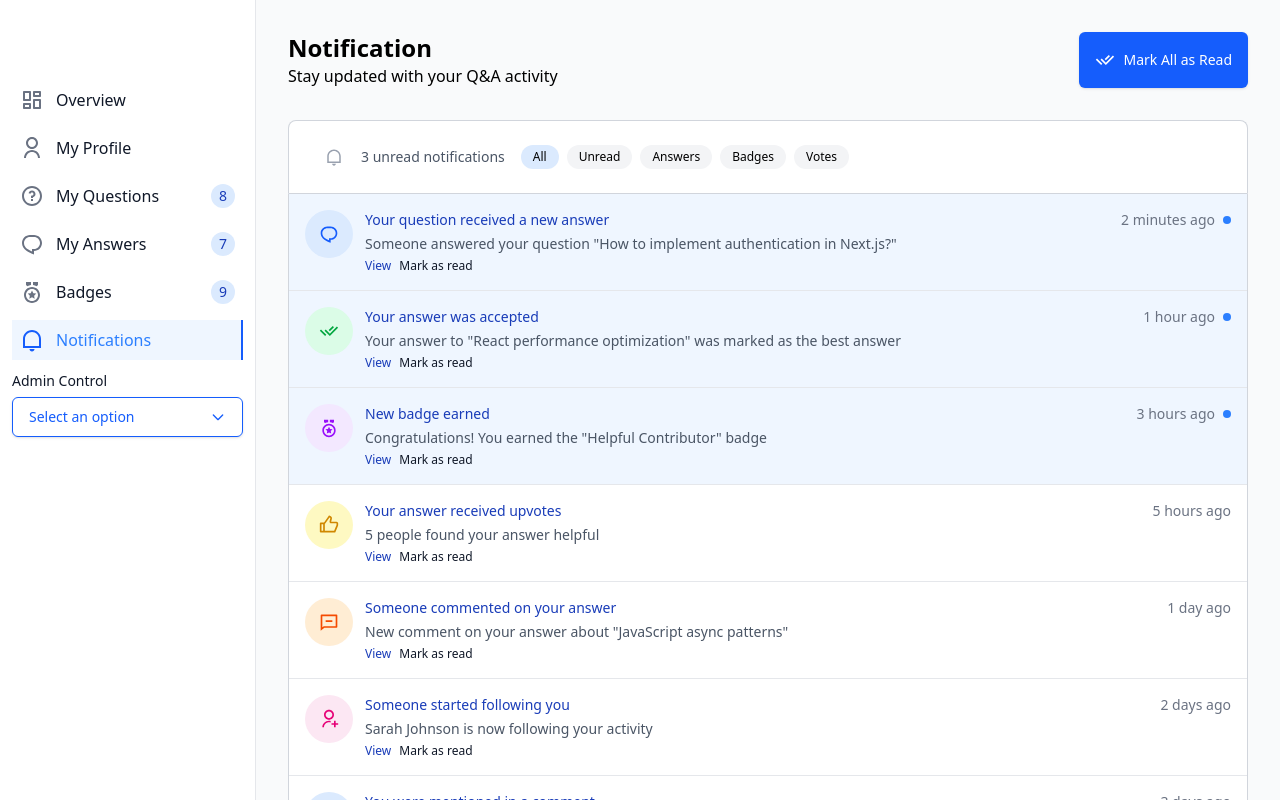
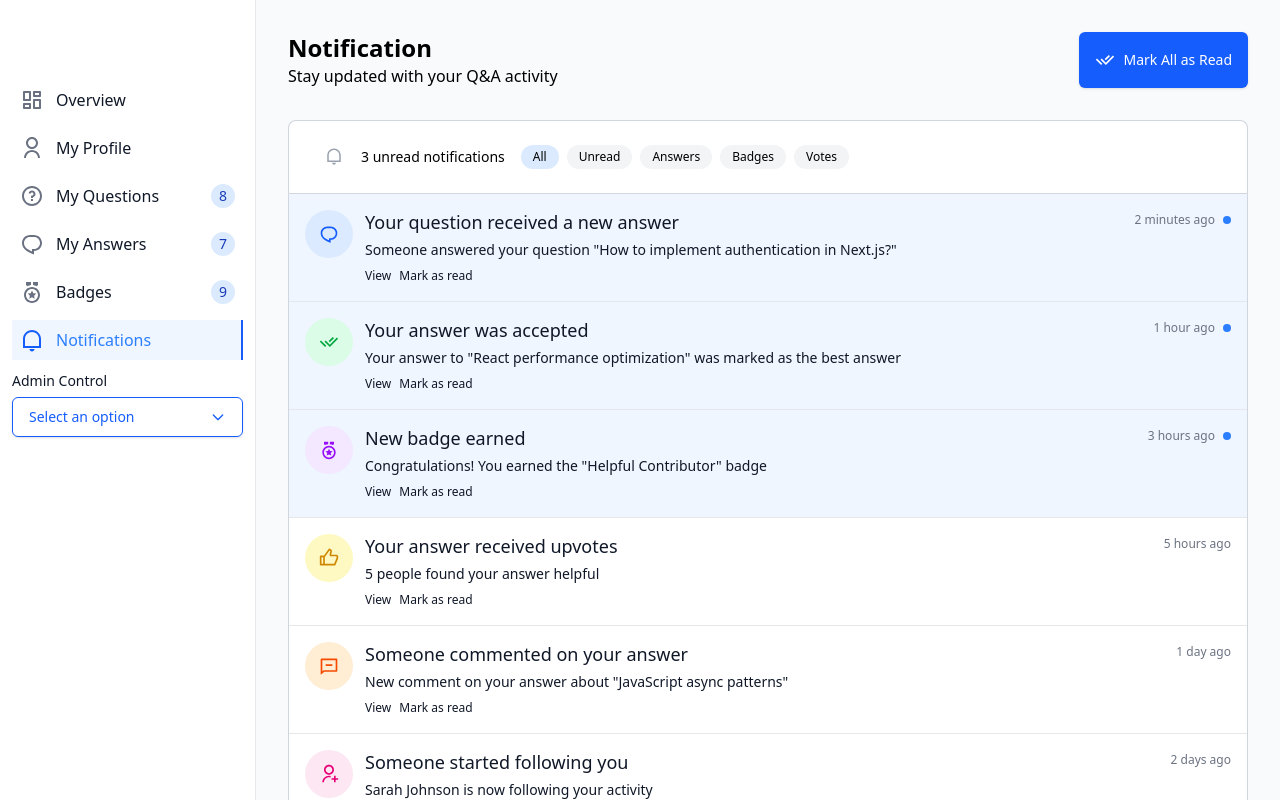
Before and after one commit to Zack-Pro-Ver/Knowledge-Sharing-Portal, a React (Vite) app: page /notifications in a window 1280 px wide. Built offline with nearby package versions, Linux system fonts and the light colour scheme.

Commit message:
add Typography element

```diff
--- a/src/pages/Notifications/NotificationCard/index.tsx
+++ b/src/pages/Notifications/NotificationCard/index.tsx
@@ -4,6 +4,7 @@ import { Card, CardContent } from "../../../elements/Card";
 import Stack from "../../../elements/Stack";
 import { notifications } from "./NotificationCard.constants";
 import { IconWrapper } from "../../../elements/IconWrapper";
+import Typography from "../../../elements/Typography";
 
 const filterOptions = ["All", "Unread", "Answers", "Badges", "Votes"];
 
@@ -18,9 +19,8 @@ export const NotificationCard: React.FC = () => {
 
   return (
     <Stack direction="column">
+      <Stack className="p-4  !gap-0">
 
-      <Stack className="p-4  !gap-0">
-        {/* Filter Bar */}
         <Stack>
           <Stack
             direction="row"
@@ -28,7 +28,7 @@ export const NotificationCard: React.FC = () => {
             spacing={0}
             className="border border-b-0 rounded-t-lg border-gray-300 p-6 bg-white"
           >
-            {/* Left side */}
+
             <Stack direction="row" spacing={2}>
               <Stack className="relative w-10">
                 <RiNotificationLine
@@ -36,12 +36,11 @@ export const NotificationCard: React.FC = () => {
                   size={18}
                 />
               </Stack>
-              <span className="font-normal text-sm text-gray-600">
+              <Typography variant="body2" color="textSecondary">
                 {notifications.filter((n) => n.unread).length} unread notifications
-              </span>
+              </Typography>
             </Stack>
 
-            {/* Right side (filters) */}
             <Stack direction="row" spacing={2} className="pl-4">
               {filterOptions.map((item) => (
                 <button
@@ -60,7 +59,6 @@ export const NotificationCard: React.FC = () => {
           </Stack>
         </Stack>
 
-        {/* Notifications Card */}
         <Card
           variant="outlined"
           size="large"
@@ -68,7 +66,9 @@ export const NotificationCard: React.FC = () => {
         >
           {filtered.length === 0 ? (
             <CardContent className="text-center text-gray-500 py-10">
-              No notifications
+              <Typography variant="body2" color="textSecondary">
+                No notifications
+              </Typography>
             </CardContent>
           ) : (
             filtered.map((item, idx) => (
@@ -83,32 +83,40 @@ export const NotificationCard: React.FC = () => {
                   idx !== filtered.length - 1 ? "border-b border-gray-200" : ""
                 }`}
               >
-                {/* Left part */}
+
                 <Stack direction="row" spacing={3}>
-                  <IconWrapper bgColor={item.iconColor}>
-                    {item.icon}
-                  </IconWrapper>
+                  <IconWrapper bgColor={item.iconColor}>{item.icon}</IconWrapper>
 
                   <Stack direction="column" spacing={1}>
-                    <h3 className="font-medium text-sm text-blue-800">
+                    <Typography variant="h6" className="text-blue-800">
                       {item.title}
-                    </h3>
-                    <p className="text-gray-600 text-sm">{item.description}</p>
+                    </Typography>
+                    <Typography variant="body2" color="textSecondary">
+                      {item.description}
+                    </Typography>
                     <Stack direction="row" spacing={2}>
-                      <p className="text-xs text-blue-800">View</p>
-                      <p className="text-xs">Mark as read</p>
+                      <Typography
+                        variant="caption"
+                        className="text-blue-800 cursor-pointer"
+                      >
+                        View
+                      </Typography>
+                      <Typography variant="caption" className="cursor-pointer">
+                        Mark as read
+                      </Typography>
                     </Stack>
                   </Stack>
                 </Stack>
 
-                {/* Right part */}
                 <Stack
                   direction="row"
                   alignItems="center"
                   spacing={2}
                   className="text-sm text-gray-500"
                 >
-                  {item.time}
+                  <Typography variant="caption" color="textSecondary">
+                    {item.time}
+                  </Typography>
                   {item.unread && (
                     <span className="h-2 w-2 bg-blue-500 rounded-full"></span>
                   )}
```
